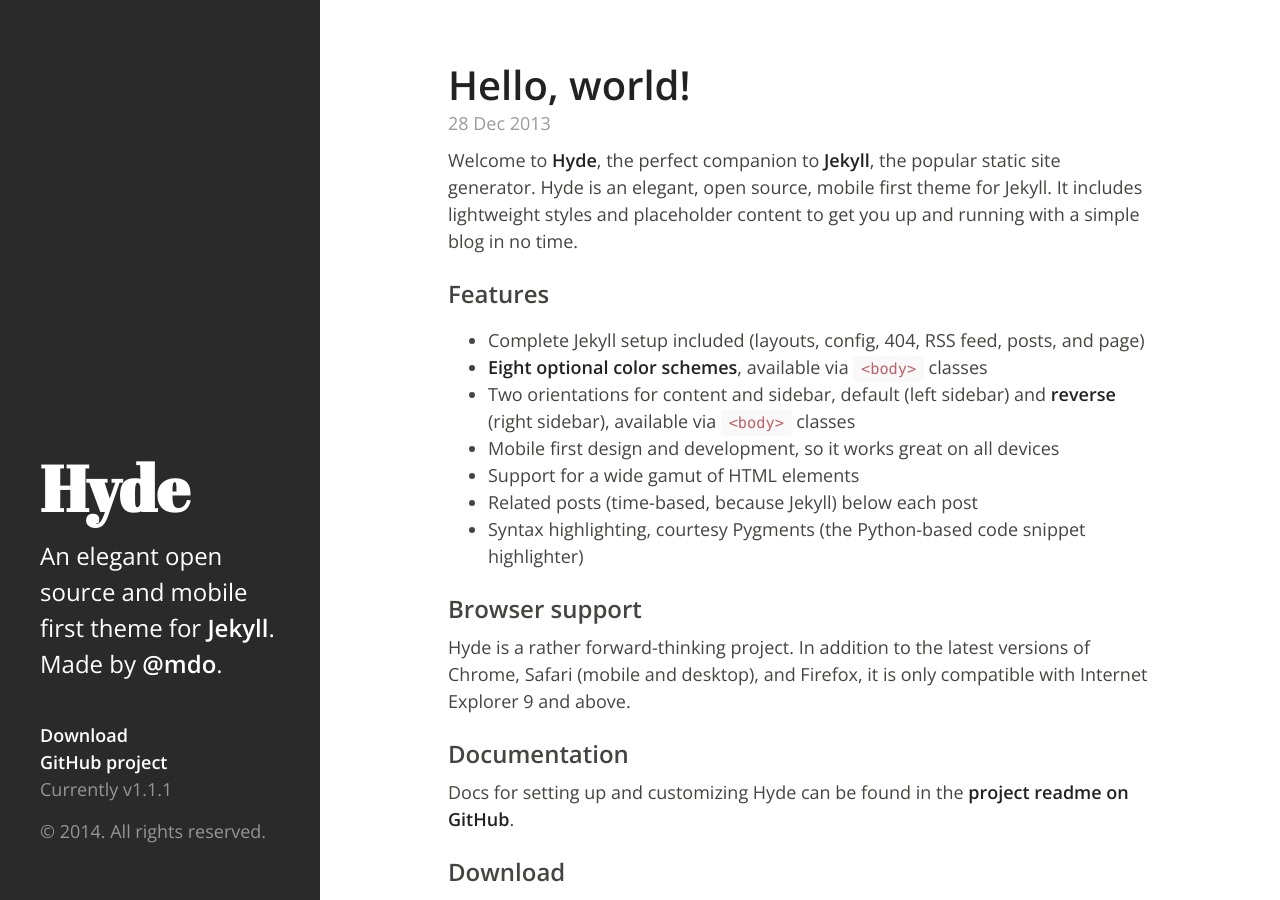
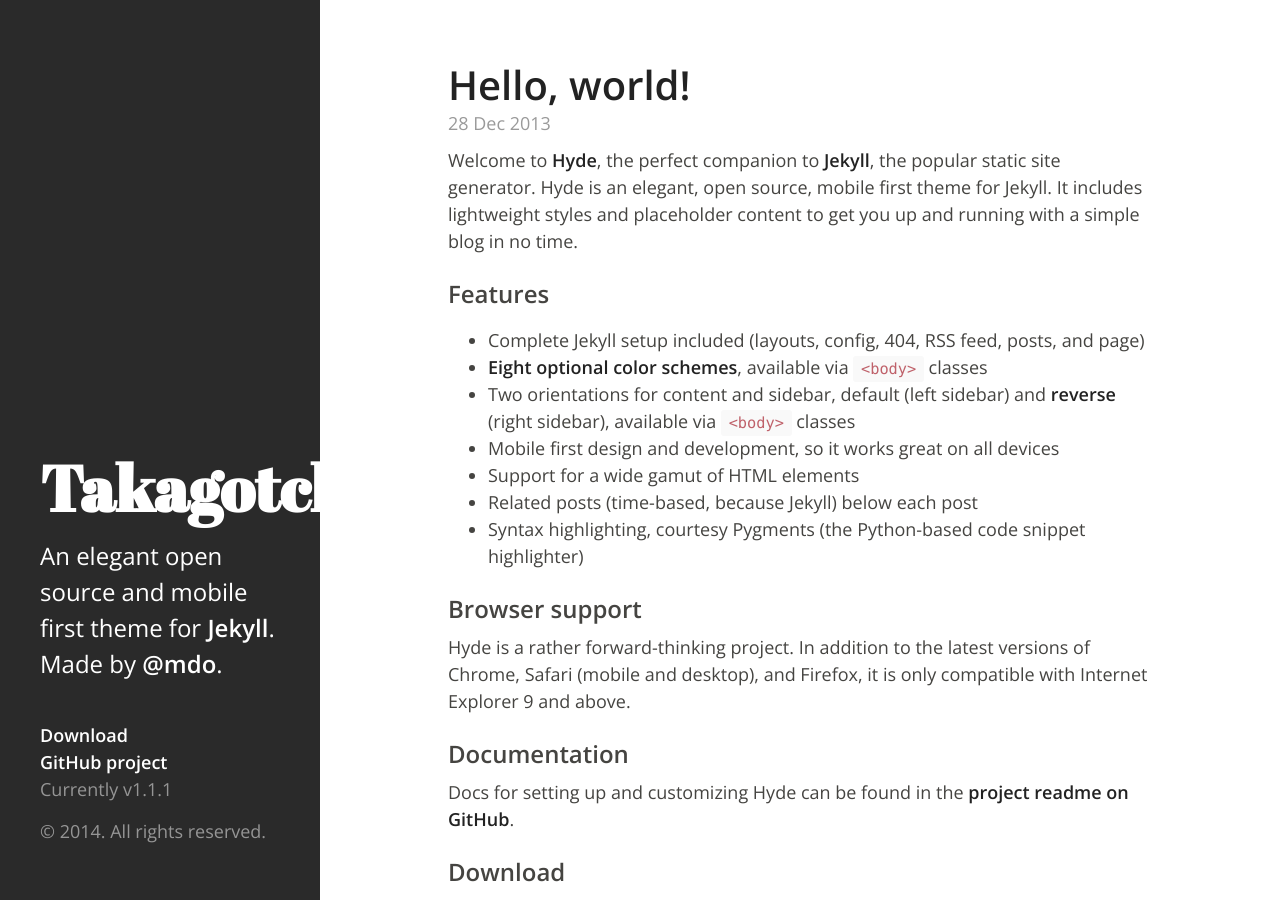
Before and after one commit to takagotch/o2366, a Jekyll site: the page built from index.html, in a window 1280 px wide and 900 px high. Built offline with Jekyll 4.4.1, drawn with Linux system fonts in a browser that asks for light colours; Markdown is read by kramdown in place of the engine named in the settings; the list of posts is cut into pages by our own code.

Commit message:
Update _config.yml

```diff
--- a/_config.yml
+++ b/_config.yml
@@ -1,7 +1,7 @@
-title:        Hyde
-tagline:      'Hyde, a Jekyll theme'
+title:        Takagotch
+tagline:      'Takagotch, a Jekyll theme'
 description:  'An elegant open source and mobile first theme for <a href="http://jekyllrb.com" target="_blank">Jekyll</a>. Made by <a href="https://twitter.com/mdo" target="_blank">@mdo</a>.'
-url:         https://takagotch.github.io/page29/
+url:         https://takagotch.github.io/page29
 version:      1.1.1
 author:
   name:       ''
```
